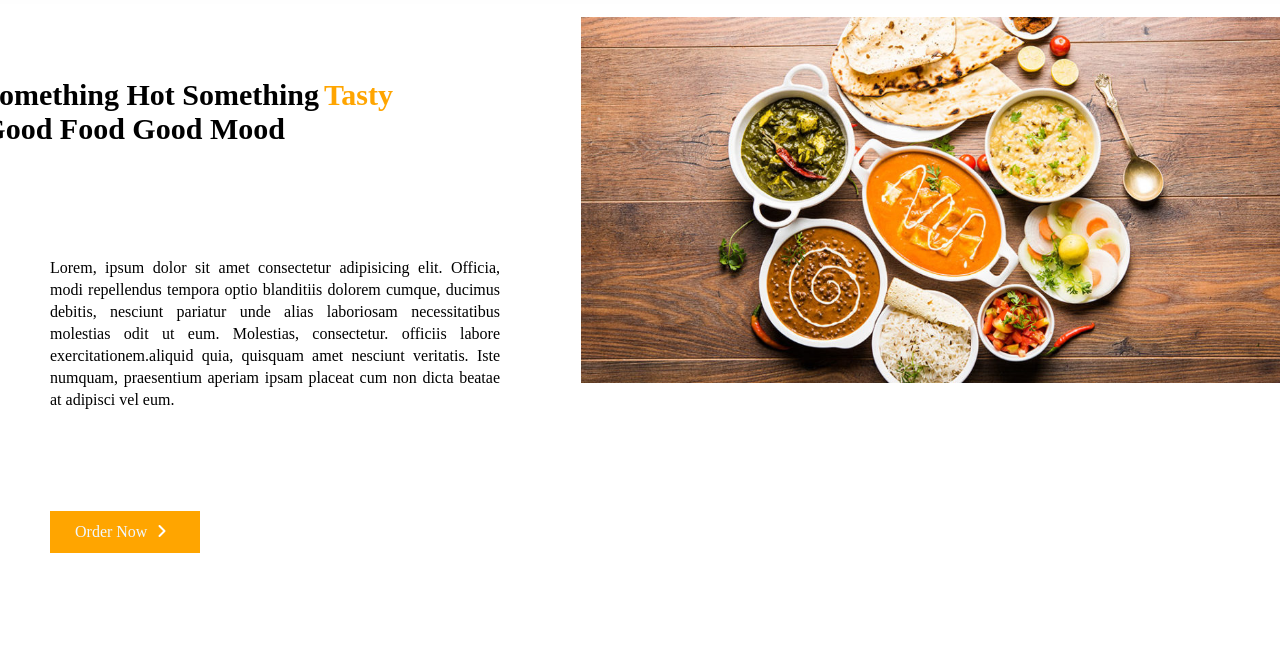
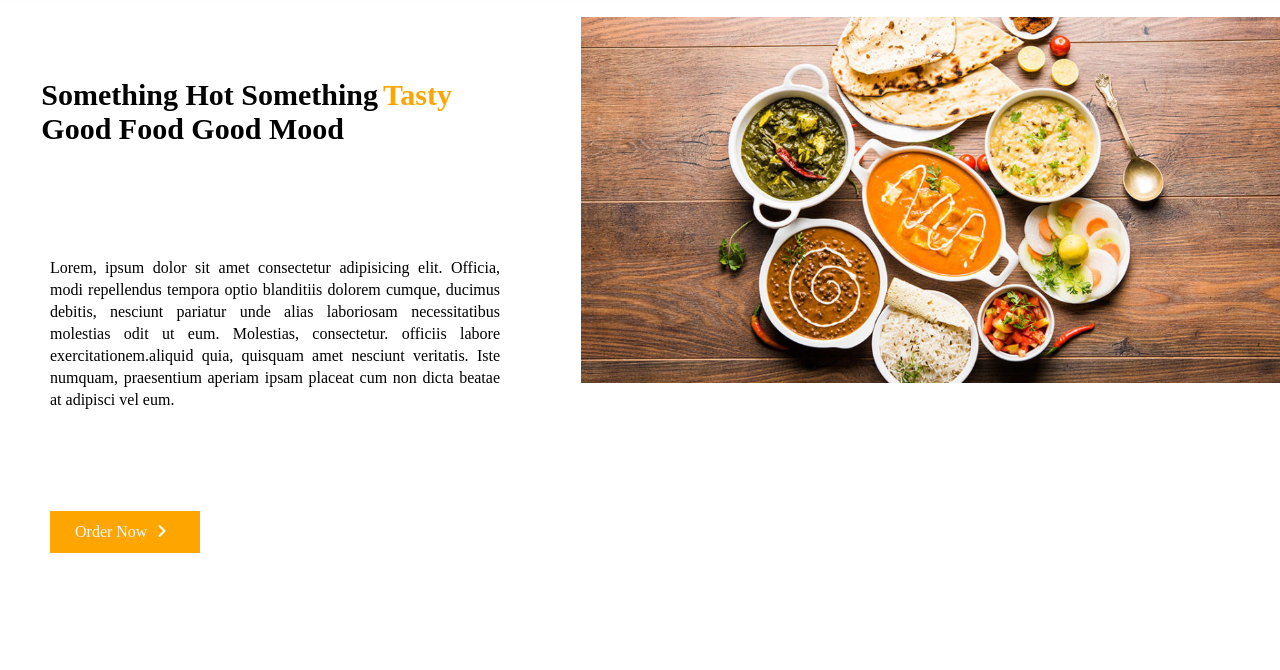
Before and after one commit to avaditi1234/Feasy-Restra, a plain HTML site: page index.html in a window 1280 px wide. Shown: the part 113-783 px from the top of the page. Drawn offline with Linux system fonts and the light colour scheme.

Commit message:
Update style.css

```diff
--- a/style.css
+++ b/style.css
@@ -89,7 +89,7 @@ section .main .men_text h1{
     font-size:30px;
     position:relative;
     top:-90px;
-    left:-60px;
+    left:-1px;
 }
 
 section .main .men_text h1 span{
```
